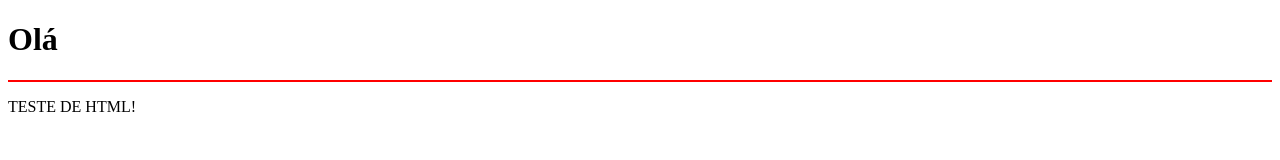
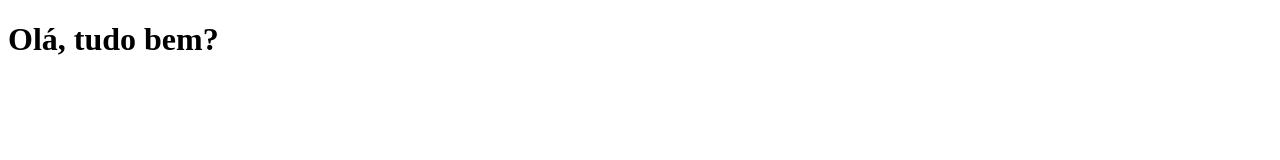
Before and after one commit to FhabioHenrique1/HTML-CSS, a plain HTML site: page EXERCÍCIOS/ex0/index.html in a window 1280 px wide. Drawn offline with Linux system fonts and the light colour scheme.

Commit message:
Atualizei

```diff
--- a/EXERCÍCIOS/ex0/index.html
+++ b/EXERCÍCIOS/ex0/index.html
@@ -6,8 +6,6 @@
     <title>HTML</title>
 </head>
 <body>
-    <h1>Olá</h1>
-    <hr color="red">
-    <p>TESTE DE HTML!</p>
+    <h1>Olá, tudo bem?</h1>
 </body>
 </html>
```
Also changed, not shown: 1 other file.
